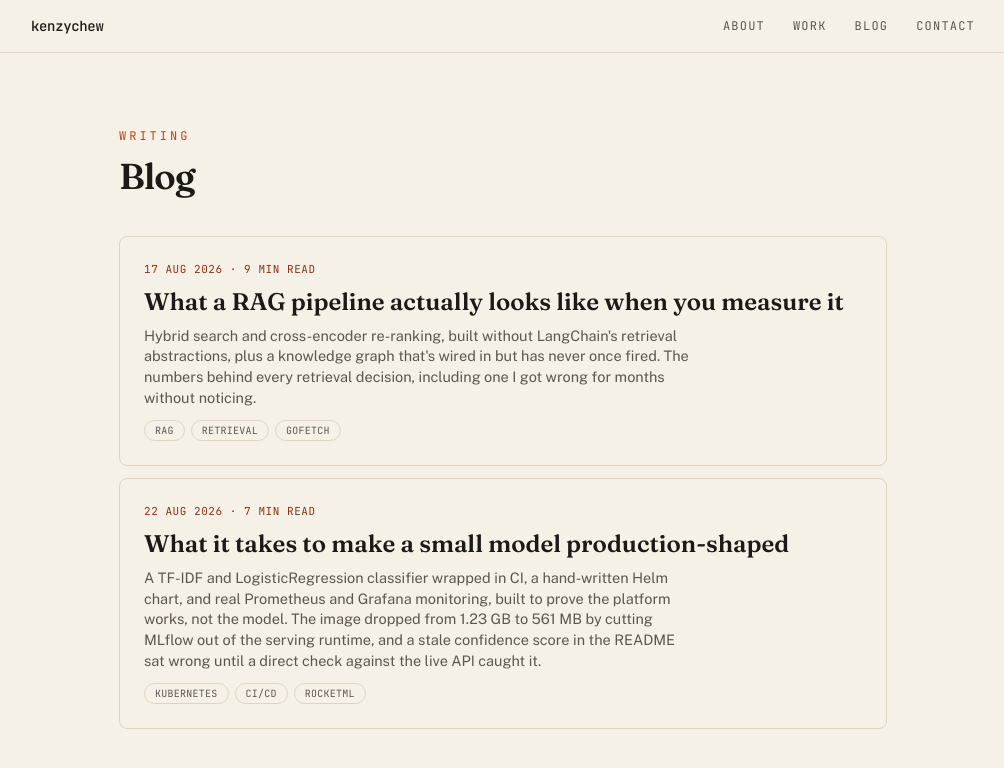
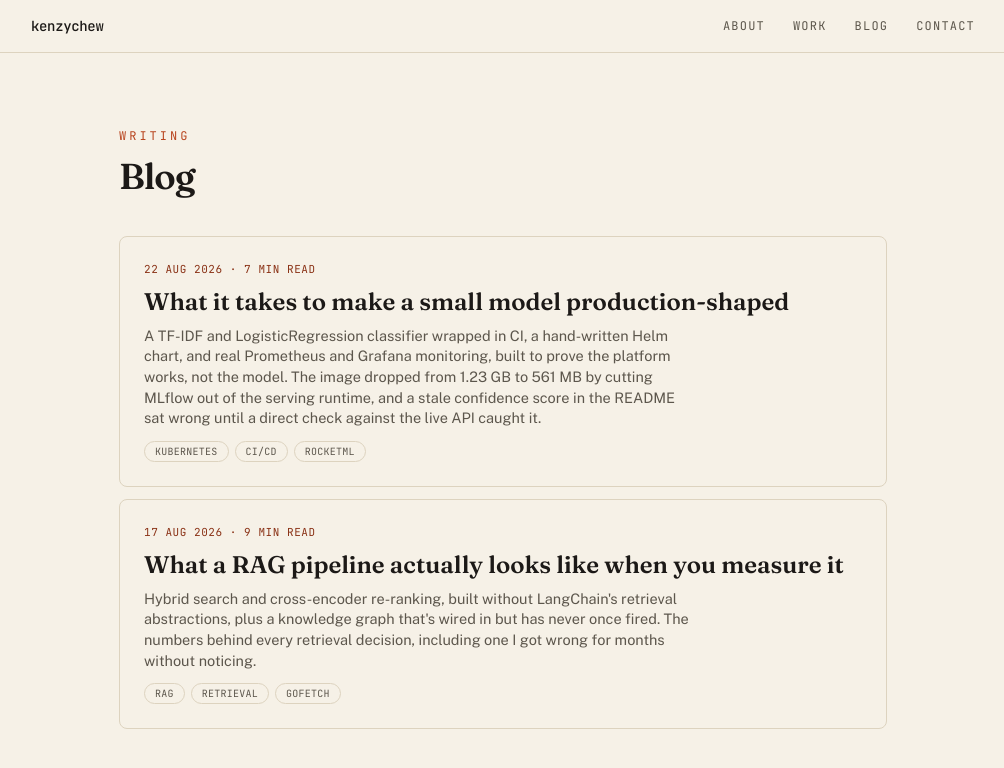
Before and after one commit to kenzychew/portfolio-hub, a Next.js app: page /blog in a window 1280 px wide. Shown: the top 768 px of the page, without its empty margins (137-1141 px from the left). Built offline with nearby package versions, Linux system fonts and the light colour scheme.

Commit message:
Sort blog index by date descending at render time
Posts were rendered in lib/blog.ts array order rather than by date,
so RocketML (22 Aug) showed below GoFetch (17 Aug) despite being
newer. Sort a copy of the array by date before mapping to PostCard.

```diff
--- a/app/blog/page.tsx
+++ b/app/blog/page.tsx
@@ -1,6 +1,8 @@
 import Nav from "@/components/Nav";
 import PostCard from "@/components/blog/PostCard";
 import { posts } from "@/lib/blog";
+
+const sortedPosts = [...posts].sort((a, b) => b.date.localeCompare(a.date));
 
 export default function BlogIndexPage() {
   return (
@@ -17,7 +19,7 @@ export default function BlogIndexPage() {
             </h1>
           </div>
           <div className="flex flex-col gap-3">
-            {posts.map((post) => (
+            {sortedPosts.map((post) => (
               <PostCard key={post.slug} post={post} />
             ))}
           </div>
```
